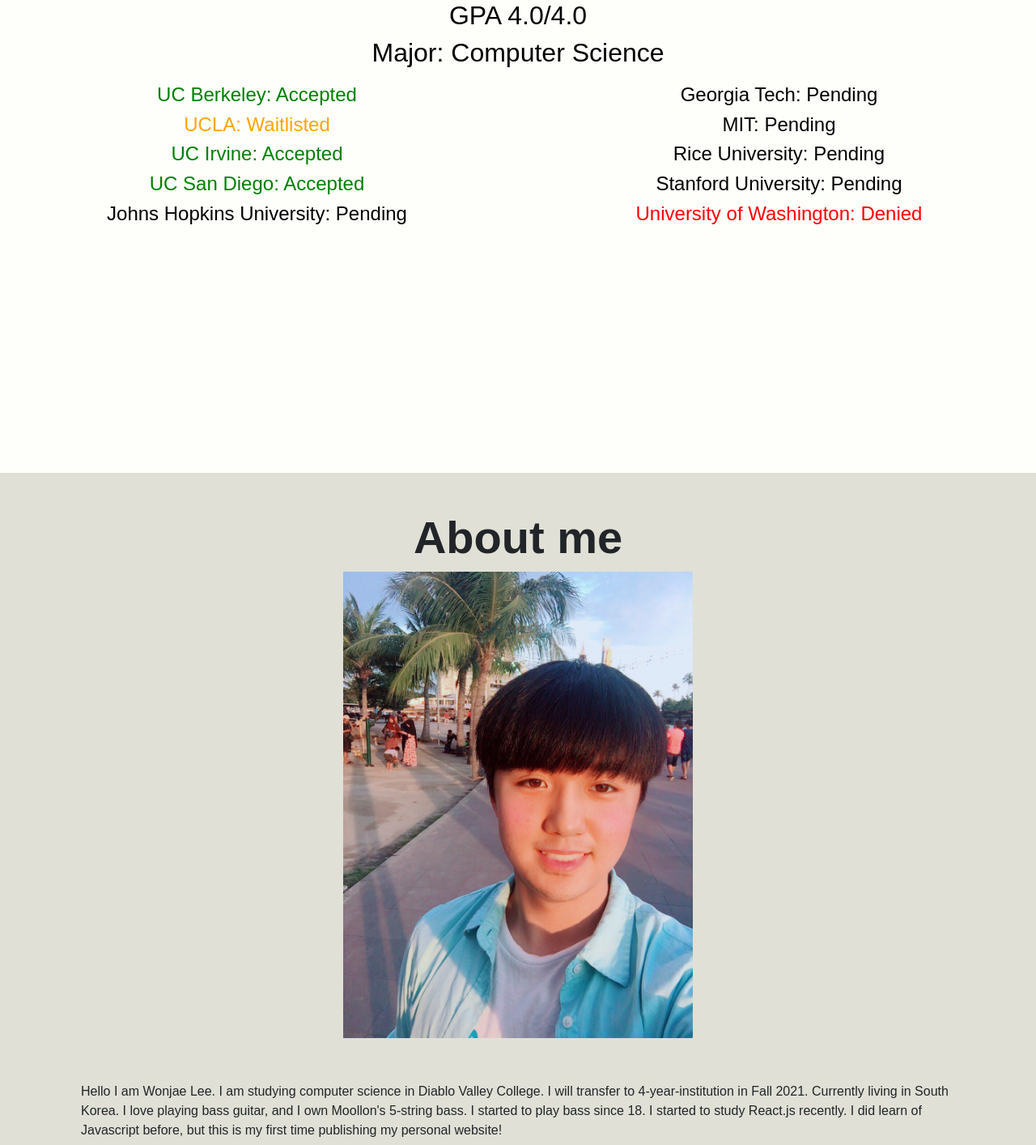
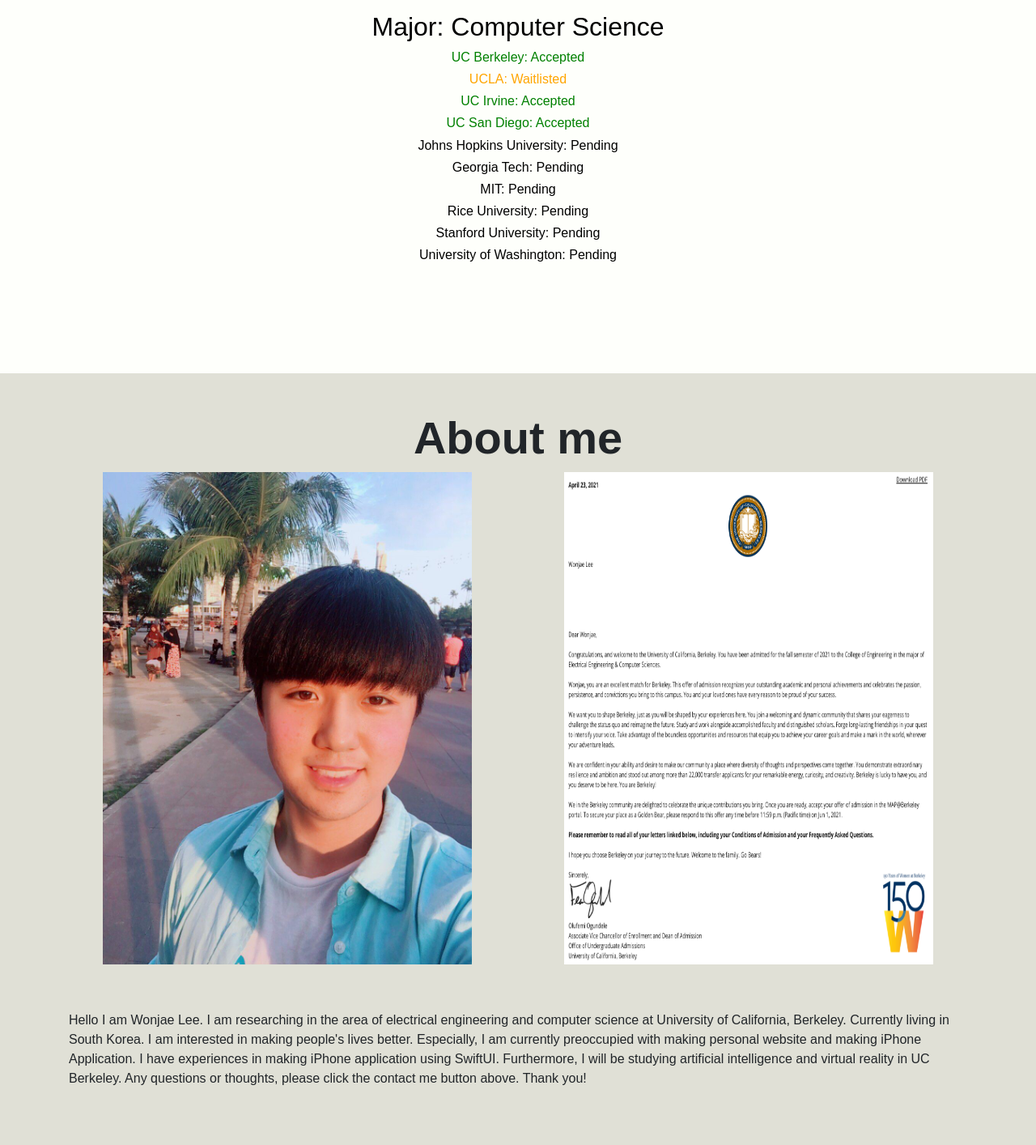
Before and after one commit to leewjae/wonjae_web, a React (Create React App) app: page / in a window 1280 px wide. Shown: the part 216-1630 px from the top of the page at 81% size. Built offline with nearby package versions, Linux system fonts and the light colour scheme.

Commit message:
personal intro updated

```diff
--- a/src/App.js
+++ b/src/App.js
@@ -1,9 +1,9 @@
 import About from './pages/about.js'
 import Home from './pages/home.js'
 import Project from './pages/project.js';
-import Skill from './pages/skill.js';
+// import Skill from './pages/skill.js';
 import Work from './pages/work.js';
-import Contact from './pages/contact.js';
+// import Contact from './pages/contact.js';
 import Navi from './pages/navi.js';
 import './App.css';
 
--- a/src/pages/about.js
+++ b/src/pages/about.js
@@ -1,14 +1,15 @@
 import React from "react";
 import './css/about.css';
-import {Container, Col} from 'reactstrap'
+import {Container, Col, Row} from 'reactstrap'
 
-let intro_message = `Hello I am Wonjae Lee. I am studying computer
- science in Diablo Valley College. I will transfer to 4-year-institution
- in Fall 2021. Currently living in South Korea.
- I love playing bass guitar, and I own Moollon's 5-string bass.
- I started to play bass since 18. I started to study React.js recently.
- I did learn of Javascript before, but this is my first time publishing my
- personal website! `;
+let intro_message = `Hello I am Wonjae Lee. I am researching in the area of
+electrical engineering and computer science at University
+of California, Berkeley. Currently living in South Korea.
+I am interested in making people's lives better. Especially, I am currently
+preoccupied with making personal website and making iPhone Application.
+I have experiences in making iPhone application using SwiftUI. Furthermore, I
+will be studying artificial intelligence and virtual reality in UC Berkeley.
+Any questions or thoughts, please click the contact me button above. Thank you! `;
 
 class About extends React.Component {
 
@@ -16,10 +17,11 @@
     return (
         <Container id = "About" className = "section">
         <div className = "Header">About me</div>
-          <Col className = "Profile">
-            <img src={require('./img/wonjaelee.jpg').default} alt = ""/>
-            <div id = "intro-message">{intro_message}</div>
-          </Col>
+          <Row className = "Profile">
+                <img src={require('./img/wonjaelee.jpg').default} alt = ""/>
+                <img src={require('./img/CAL_ACCEPTED.png').default} alt = ""/>
+          </Row>
+          <div id = "intro-message">{intro_message}</div>
         </Container>
     )
   }
--- a/src/pages/css/home.css
+++ b/src/pages/css/home.css
@@ -6,26 +6,38 @@
 
 h1{
     font-weight: bold;
+
 }
 
 #center-wrapper {
   width: 100%;
-  height: 100vh;
+  height: 100%;
   font-weight: bold;
-  font-size: 3em;
+  /* font-size: 3em; */
   /* padding-top: 40vh; //for using typed */
-  padding-top: 20vh;
+  padding-top: 10%;
+  padding-bottom: 10%;
   color: #000000;
+  display: flex;
+  flex-direction: column;
 }
 
 .accepted {
     color : green;
+    font-size: 1em;
 }
 
 .waitlisted {
     color : orange;
+    font-size: 1em;
 }
 
 .denied {
     color : red;
+    font-size: 1em;
 }
+
+.pending {
+    color : black;
+    font-size: 1em;
+}
--- a/src/pages/home.js
+++ b/src/pages/home.js
@@ -1,7 +1,7 @@
 import React from "react";
 import "./css/home.css";
-import Typed from "react-typed";
-import {Row, Col} from "reactstrap";
+// import Typed from "react-typed";
+import { Col} from "reactstrap";
 
 const Home = () => {
 
@@ -13,23 +13,18 @@
                 <h1>Application Status...</h1>
                 <h2>GPA 4.0/4.0 </h2>
                 <h2>Major: Computer Science</h2>
-                <Row>
                 <Col>
                     <h4 className = "accepted"> UC Berkeley: Accepted </h4>
                     <h4 className = "waitlisted"> UCLA: Waitlisted </h4>
                     <h4 className = "accepted"> UC Irvine: Accepted </h4>
                     <h4 className = "accepted"> UC San Diego: Accepted </h4>
-                        <h4> Johns Hopkins University: Pending </h4>
+                    <h4 className = "pending"> Johns Hopkins University: Pending </h4>
+                    <h4 className = "pending"> Georgia Tech: Pending </h4>
+                    <h4 className = "pending"> MIT: Pending </h4>
+                    <h4 className = "pending"> Rice University: Pending </h4>
+                    <h4 className = "pending"> Stanford University: Pending </h4>
+                    <h4 className = "pending"> University of Washington: Pending </h4>
                 </Col>
-
-                    <Col>
-                        <h4> Georgia Tech: Pending </h4>
-                        <h4> MIT: Pending </h4>
-                        <h4> Rice University: Pending </h4>
-                        <h4> Stanford University: Pending </h4>
-                        <h4 className = "denied"> University of Washington: Denied </h4>
-                    </Col>
-                </Row>
                 </div>
             </div>
         </>
--- a/src/pages/navi.js
+++ b/src/pages/navi.js
@@ -1,5 +1,5 @@
 import React from "react";
-import {Container, Nav, NavItem, Button,Row} from "reactstrap";
+import {Container, Nav, NavItem} from "reactstrap";
 import "./css/navi.css"
 import Scrollchor from 'react-scrollchor';
 
@@ -28,10 +28,10 @@
           <Scrollchor to = "#Contact" className = "Contact">Contact</Scrollchor>
           </NavItem> */}
           <NavItem>
-              <a href= "https://www.instagram.com/alarmcl0k/" target="_blank">Contact Me</a>
+              <a href= "https://www.instagram.com/alarmcl0k/" target="_blank" rel="noreferrer">Contact Me</a>
           </NavItem>
           <NavItem>
-              <a href= "https://github.com/leewjae" target="_blank">GitHub</a>
+              <a href= "https://github.com/leewjae" target="_blank" rel="noreferrer">GitHub</a>
           </NavItem>
         </Nav>
       </Container>
```
Also changed, not shown: src/pages/img/CAL_ACCEPTED.png (added), 1 other file (tests, documents, lock files or other folders). Lines whose indentation alone changed are shown as unchanged.
